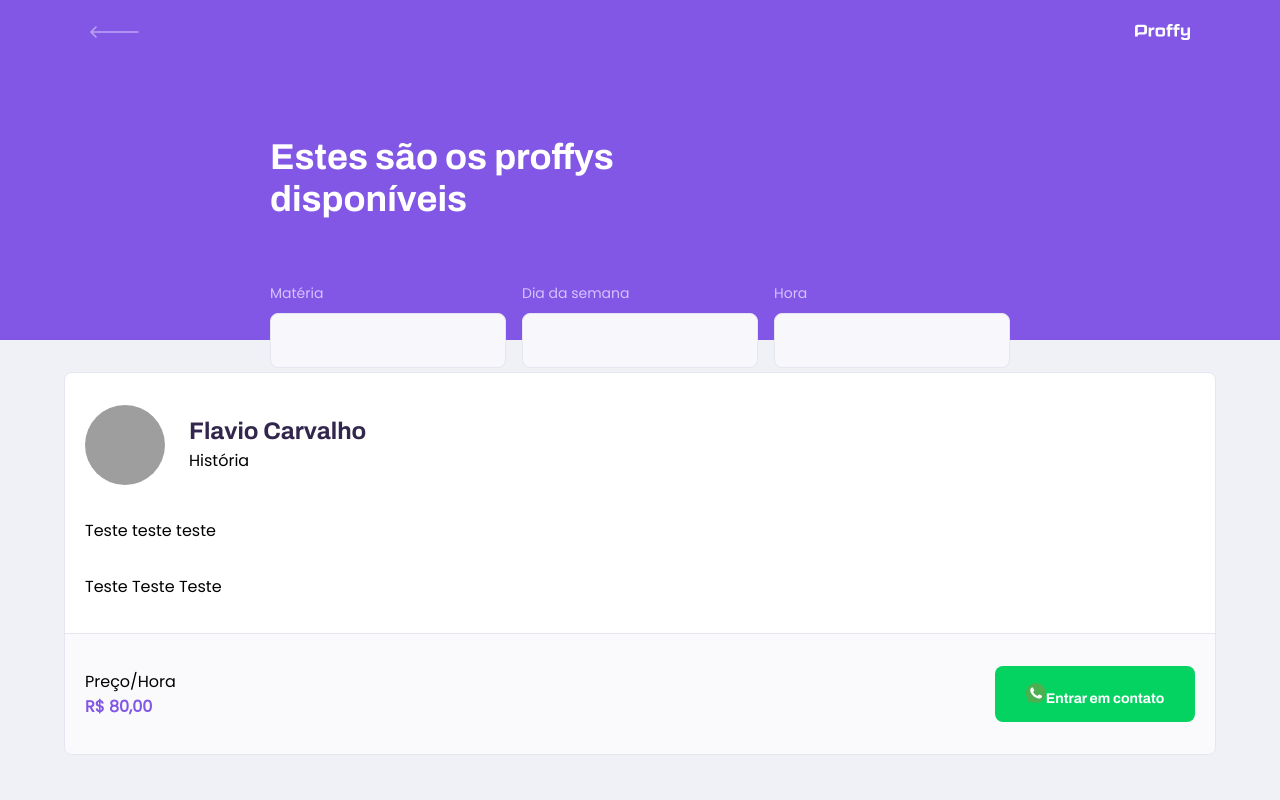
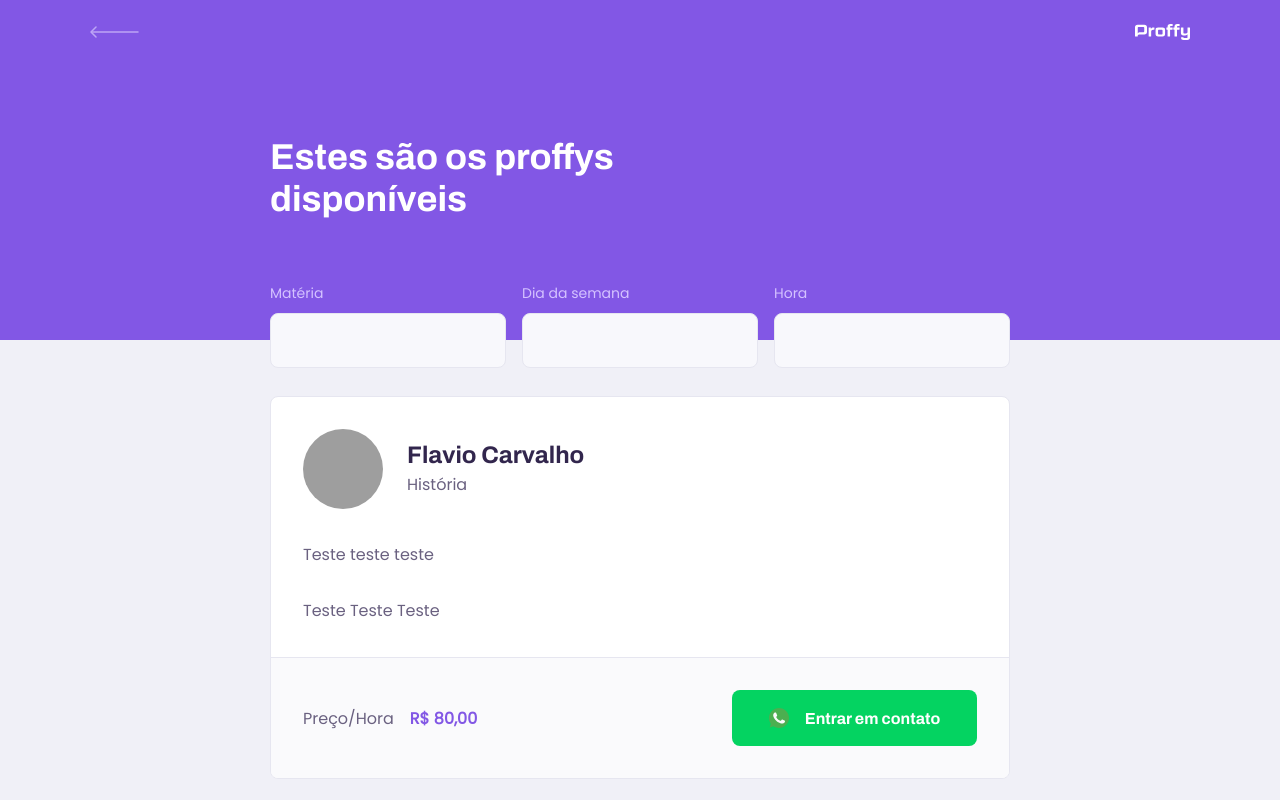
Before and after one commit to flavioccf/nlw2-web, a React (Create React App) app: page /study in a window 1280 px wide. Shown: the top 800 px of the page. Built offline with nearby package versions, Linux system fonts and the light colour scheme; grey boxes are pictures that could not be loaded.

Commit message:
first lesson end

```diff
--- a/src/assets/styles/global.css
+++ b/src/assets/styles/global.css
@@ -54,6 +54,7 @@ input,
 textarea,
 button {
     font: 500 1.6rem Poppins;
+    color: var(--color-text-base);
 }
 
 .container {
--- /dev/null
+++ b/src/components/TeacherItem/index.tsx
@@ -0,0 +1,28 @@
+import React from 'react';
+import { TeacherItemArt } from './styles';
+import WhatsAppIcon from '../../assets/images/icons/whatsapp.svg';
+
+const TeacherItem = () => {
+    return(
+        <TeacherItemArt>
+        <header>
+            <img src="https://avatars3.githubusercontent.com/u/26256201?s=460&u=5311cec62d5fc06c305f6bda597bac2905d9cb76&v=4" alt="Flavio Carvalho"/>
+            <div>
+                <strong>Flavio Carvalho</strong>
+                <span>História</span>
+            </div>
+        </header>
+        <p>Teste teste teste<br /><br />Teste Teste Teste</p>
+        <footer>
+            <p>Preço/Hora
+                <strong>R$ 80,00</strong>
+            </p>
+            <button type="button">
+                <img src={WhatsAppIcon} alt="WhatsApp" />Entrar em contato
+            </button>
+        </footer>
+    </TeacherItemArt>
+    );
+}
+
+export default TeacherItem;
--- /dev/null
+++ b/src/components/TeacherItem/styles.js
@@ -0,0 +1,96 @@
+import styled from 'styled-components';
+import { breakpoint } from '../../assets/styles/breakpoints';
+
+export const TeacherItemArt = styled.article`
+    background: var(--color-box-base);
+    border: 1px solid var(--color-line-in-white);
+    border-radius: 0.8rem;
+    margin-top: 2.4rem;
+    overflow: hidden;
+
+    header {
+        padding: 3.2rem 2rem;
+        display: flex;
+        align-items: center;
+
+        img {
+            width: 8rem;
+            height: 8rem;
+            border-radius: 50%;
+        }
+
+        div {
+            margin-left: 2.4rem;
+            strong {
+                font: 700 2.4rem Archivo;
+                display: block;
+                color: var(--color-text-title);
+            }
+            span {
+                font-size: 1.6rem;
+                display: block;
+                margin-top: 0.4rem;
+            }
+        }
+    }
+    > p {
+            padding: 0 2rem;
+            font-size: 1.6rem;
+            line-height: 2.8rem;
+        }
+        footer {
+            padding: 3.2rem 2rem;
+            background: var(--color-box-footer);
+            border-top: 1px solid var(--color-line-in-white);
+            margin-top: 3.2rem;
+            display: flex;
+            align-items: center;
+            justify-content: space-between;
+
+            p strong {
+                color: var(--color-primary);
+                font-size: 1.6rem;
+                display: block;
+            }
+
+            button {
+                width: 20rem;
+                height: 5.6rem;
+                background: var(--color-secondary);
+                color: var(--color-button-text);
+                border: 0;
+                border-radius: 0.8rem;
+                cursor: pointer;
+                font: 700 1.4rem Archivo;
+                display: flex;
+                align-items: center;
+                justify-content: space-evenly;
+                transition: 0.2s;
+                &:hover {
+                    background: var(--color-secondary-dark);
+                }
+            }
+        }
+    @media ${breakpoint.tablet} {
+        header, footer {
+            padding: 3.2rem;
+        }
+        > p {
+            padding: 0 3.2rem;
+        }
+        footer {
+            p strong {
+                display: initial;
+                margin-left: 1.6rem;
+            }
+            button {
+                width: 24.5rem;
+                font-size: 1.6rem;
+                justify-content: center;
+                img {
+                    margin-right: 1.6rem;
+                }
+            }
+        }
+    }
+`;
--- a/src/pages/TeacherList/index.tsx
+++ b/src/pages/TeacherList/index.tsx
@@ -1,8 +1,7 @@
 import React from 'react';
-import { PageTeachersList, SearchTeacher, InputBlock, TeacherItem } from './styles';
+import { PageTeachersList, SearchTeacher, InputBlock } from './styles';
 import PageHeader from '../../components/PageHeader';
-import WhatsAppIcon from '../../assets/images/icons/whatsapp.svg';
-
+import TeacherItem from '../../components/TeacherItem';
 
 function TeacherList() {
     return (
@@ -25,25 +24,11 @@ function TeacherList() {
                 </SearchTeacher>
             </PageHeader>
             <main>
-            <TeacherItem>
-                <header>
-                    <img src="https://avatars3.githubusercontent.com/u/26256201?s=460&u=5311cec62d5fc06c305f6bda597bac2905d9cb76&v=4" alt="Flavio Carvalho"/>
-                    <div>
-                        <strong>Flavio Carvalho</strong>
-                        <span>História</span>
-                    </div>
-                </header>
-                <p>Teste teste teste<br /><br />Teste Teste Teste</p>
-                <footer>
-                    <p>Preço/Hora
-                        <strong>R$ 80,00</strong>
-                    </p>
-                    <button type="button">
-                        <img src={WhatsAppIcon} alt="WhatsApp" />Entrar em contato
-                    </button>
-                </footer>
-            </TeacherItem>
-        </main>
+                <TeacherItem></TeacherItem>
+                <TeacherItem></TeacherItem>
+                <TeacherItem></TeacherItem>
+                <TeacherItem></TeacherItem>
+            </main>
         </PageTeachersList>
         </>
     );
--- a/src/pages/TeacherList/styles.js
+++ b/src/pages/TeacherList/styles.js
@@ -10,6 +10,11 @@ export const PageTeachersList = styled.div`
     }
     @media ${breakpoint.tablet} {
         max-width: 100%;
+        main {
+            padding: 3.2rem 0;
+            max-width: 740px;
+            margin: 0 auto;
+        }
     }
 `;
 
@@ -60,74 +65,3 @@ export const InputBlock = styled.div`
         margin-top: 0 !important;
     }
 `;
-
-export const TeacherItem = styled.article`
-    background: var(--color-box-base);
-    border: 1px solid var(--color-line-in-white);
-    border-radius: 0.8rem;
-    margin-top: 2.4rem;
-    overflow: hidden;
-
-    header {
-        padding: 3.2rem 2rem;
-        display: flex;
-        align-items: center;
-
-        img {
-            width: 8rem;
-            height: 8rem;
-            border-radius: 50%;
-        }
-
-        div {
-            margin-left: 2.4rem;
-            strong {
-                font: 700 2.4rem Archivo;
-                display: block;
-                color: var(--color-text-title);
-            }
-            span {
-                font-size: 1.6rem;
-                display: block;
-                margin-top: 0.4rem;
-            }
-        }
-    }
-    > p {
-            padding: 0 2rem;
-            font-size: 1.6rem;
-            line-height: 2.8rem;
-        }
-        footer {
-            padding: 3.2rem 2rem;
-            background: var(--color-box-footer);
-            border-top: 1px solid var(--color-line-in-white);
-            margin-top: 3.2rem;
-            display: flex;
-            align-items: center;
-            justify-content: space-between;
-
-            p strong {
-                color: var(--color-primary);
-                font-size: 1.6rem;
-                display: block;
-            }
-
-            button {
-                width: 20rem;
-                height: 5.6rem;
-                background: var(--color-secondary);
-                color: var(--color-button-text);
-                border: 0;
-                border-radius: 0.8rem;
-                cursor: pointer;
-                font: 700 1.4rem Archivo;
-                align-items: center;
-                justify-content: space-evenly;
-                transition: 0.2s;
-                &:hover {
-                    background: var(--color-secondary-dark);
-                }
-            }
-        }
-`;
```
